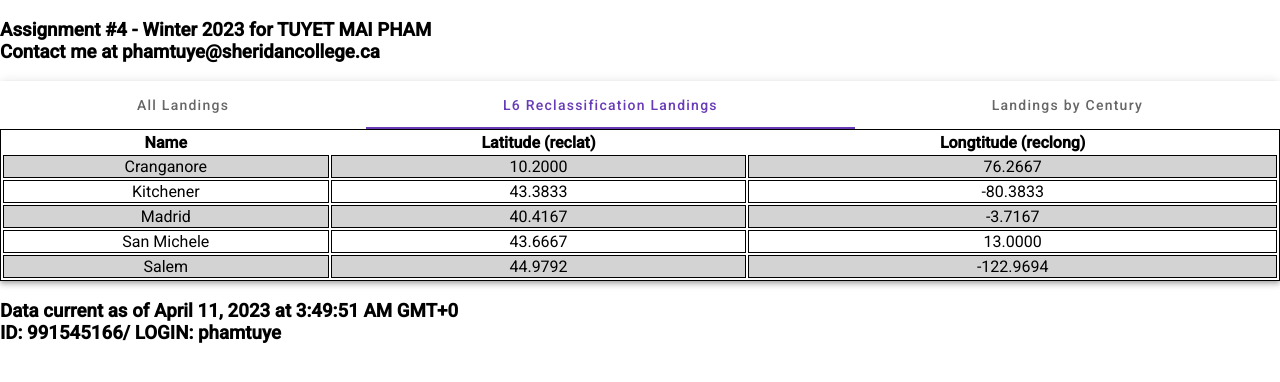
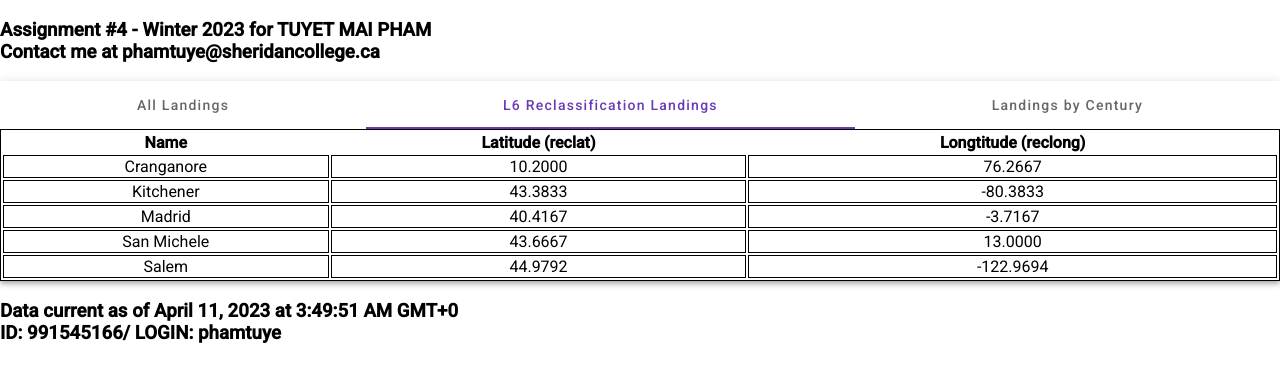
Before and after one commit to maimengmeo/Angular-JSON-Tables, an Angular app: page / in a window 1280 px wide. Both pictures are taken after a click on the tab "L6 Reclassification Landings". Shown: the top 382 px of the page. Built offline with nearby package versions, Linux system fonts and the light colour scheme.

Commit message:
updated html table tag

```diff
--- a/src/app/app.component.html
+++ b/src/app/app.component.html
@@ -18,15 +18,13 @@
           <th>Longtitude (reclong)</th>
         </thead>
 
-        <ng-container *ngFor="let x of landings">
-          <ng-container *ngIf="(x.recclass) === 'L6'">
-            <tr>
+        <tbody *ngFor="let x of landings">
+            <tr *ngIf="(x.recclass) === 'L6'">
               <td>{{x.name}}</td>
               <td>{{x.reclat | number: '1.4-4'}}</td>
               <td>{{x.reclong | number: '1.4-4'}}</td>
             </tr>
-          </ng-container>
-        </ng-container>
+        </tbody>
 
       </table>
     </mat-tab>
```
